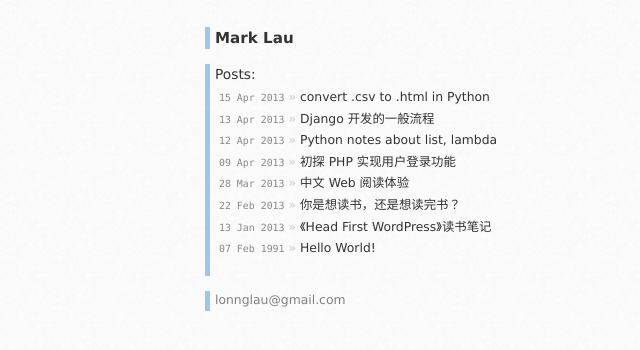
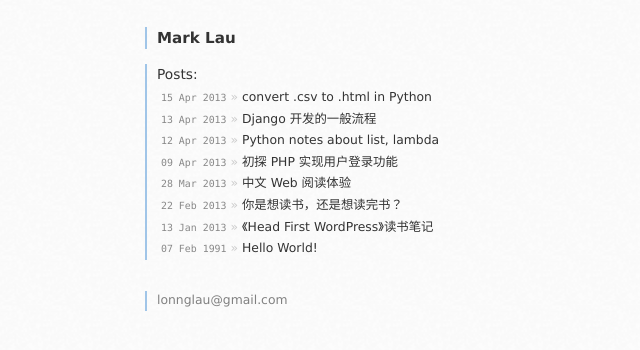
Before and after one commit to yuel/lonn.github.com, a Jekyll site: the page built from index.html, in a window 1280 px wide. Shown: the top 350 px of the page, without its empty margins (100-740 px from the left). Built offline with Jekyll 4.4.1, drawn with Linux system fonts in a browser that asks for light colours.

Commit message:
Update screen.css

```diff
--- a/css/screen.css
+++ b/css/screen.css
@@ -15,6 +15,10 @@
 a {
     color: #333;
     text-decoration: none;
+}
+
+a:hover {
+    background: #f9fc7e;
 }
 
 h1 {
@@ -66,13 +70,13 @@
     /*color: #f4f4f4;*/
     margin: 10px auto;
     padding: 0;
-    width: 670px;
+    width: 790px;
 }
 
 #header {
     margin-bottom: 15px;
-    border-left: 5px #A0C5E8 solid;
-    padding-left: 5px;
+    border-left: 2px #A0C5E8 solid;
+    padding-left: 10px;
 }
 
 #header a {
@@ -90,12 +94,17 @@
     width: 500px;
     float: left;
     margin-bottom: 15px;
-    border-left: 5px #A0C5E8 solid;
-    padding-left: 5px;
+}
+
+#banner {
+    border-left: 2px #A0C5E8 solid;
+    padding-left: 10px;
 }
 
 #home {
     line-height: 1.5em;
+    border-left: 2px #A0C5E8 solid;
+    padding-left: 10px;
 }
 
 #footer {
@@ -104,8 +113,8 @@
     font-size: 0.9em;
     line-height: 1.6em;
     margin: 0 auto;
-    border-left: 5px #A0C5E8 solid;
-    padding-left: 5px;
+    border-left: 2px #A0C5E8 solid;
+    padding-left: 10px;
 }
 
 /* code */
```
